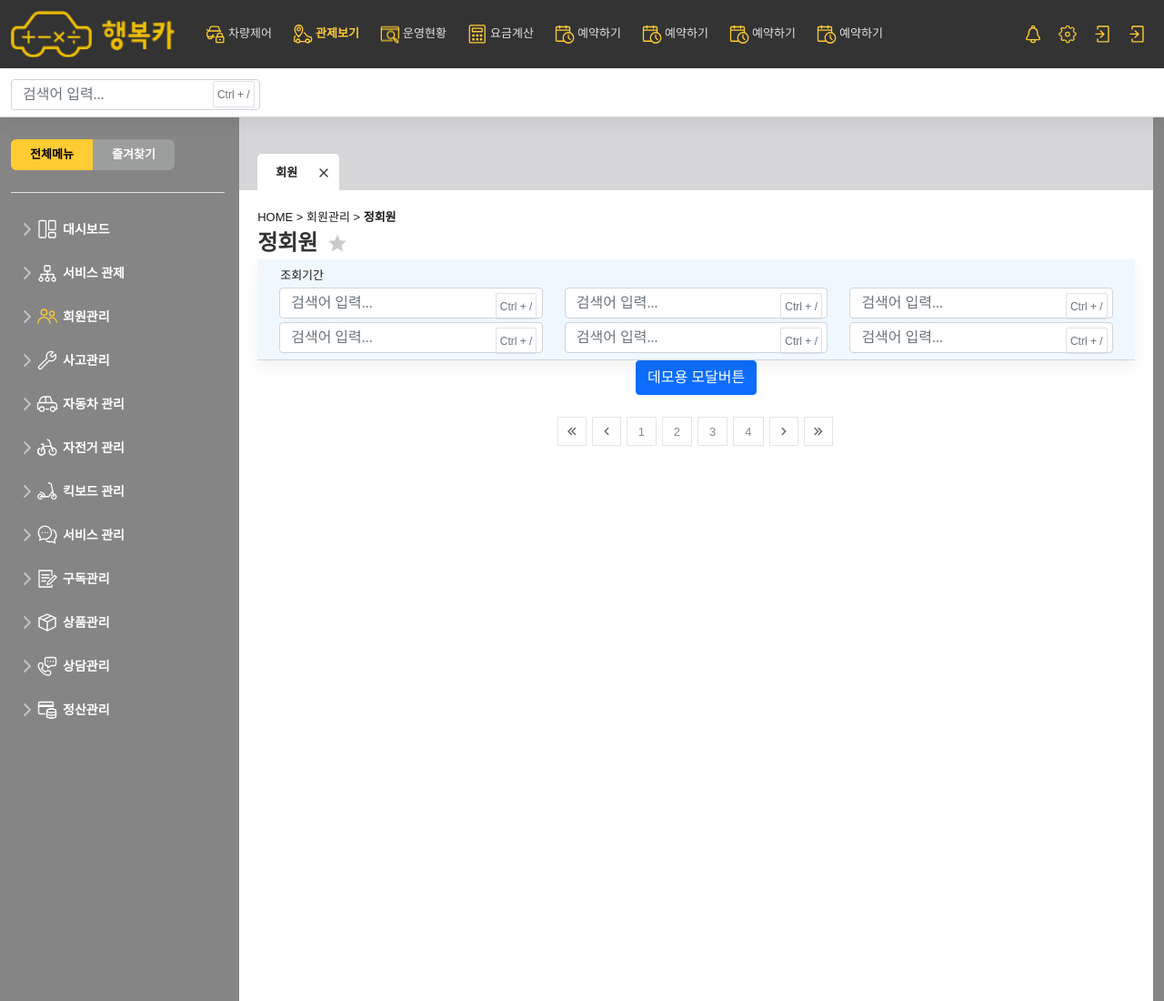
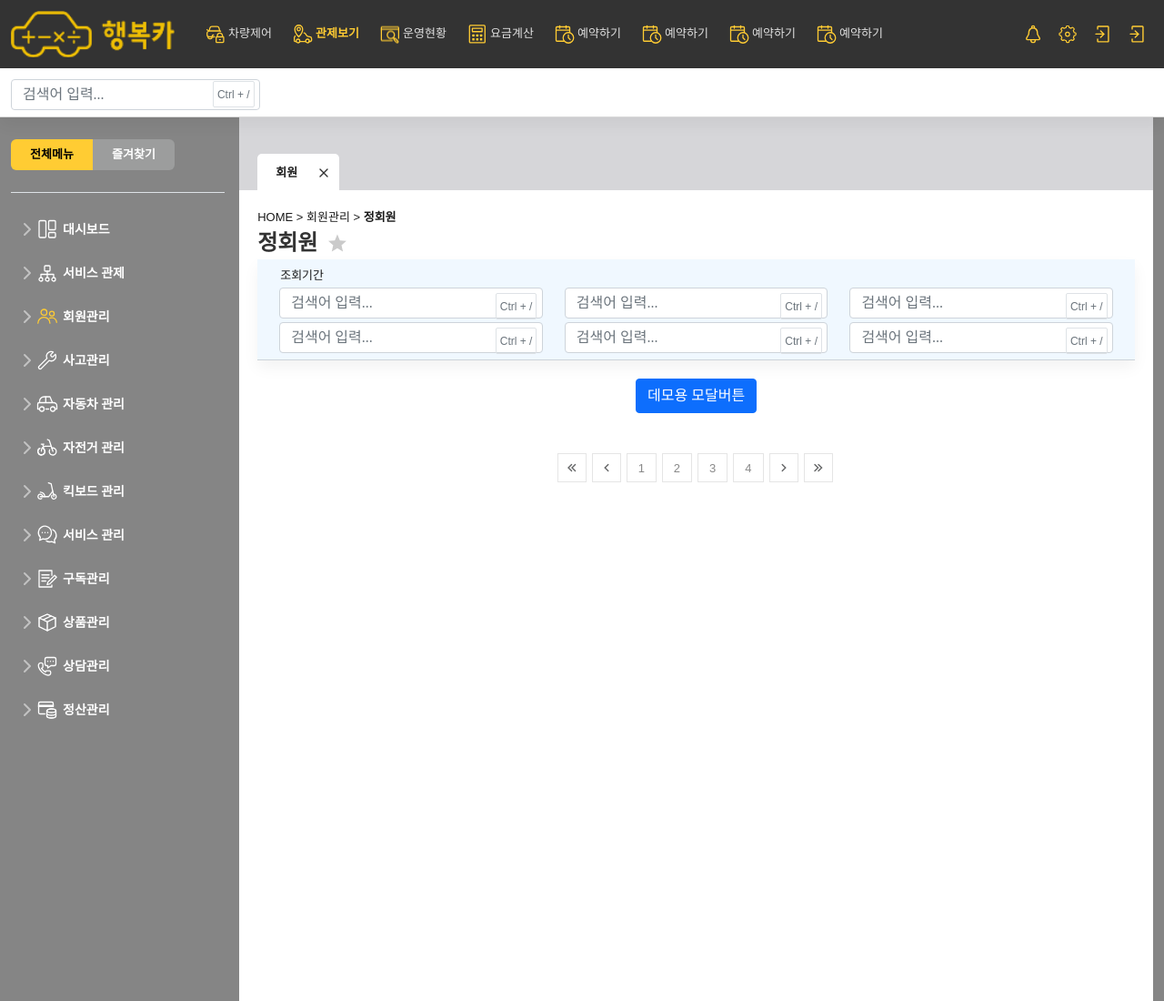
Before and after one commit to hwang1588/bs5_modal, a plain HTML site: page index.html in a window 1280 px wide. Shown: the top 1100 px of the page at 91% size. Drawn offline with Linux system fonts and the light colour scheme.

Commit message:
css-수정

```diff
--- a/bs5/css/yong.css
+++ b/bs5/css/yong.css
@@ -523,3 +523,8 @@ min-width: 300px}
 .pagination > li:first-child > span {
     margin-left: 0
 }
+
+.capsule {
+    padding:20px;
+
+}
```
